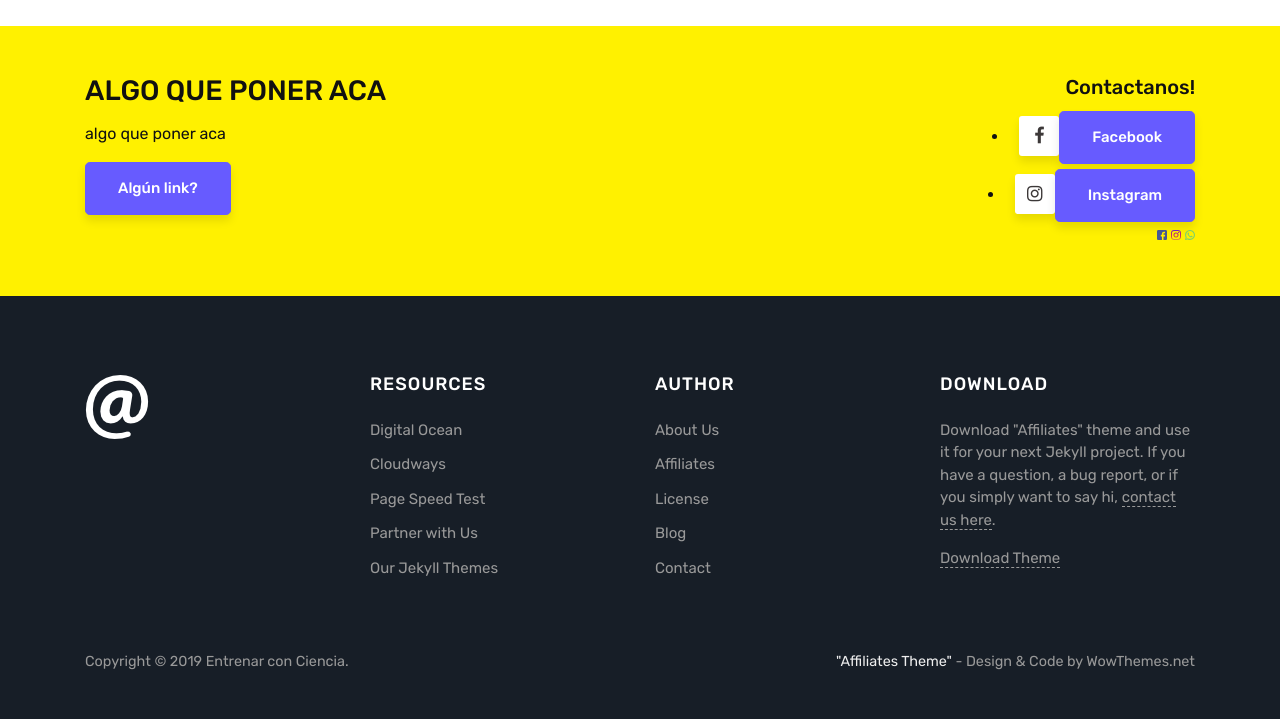
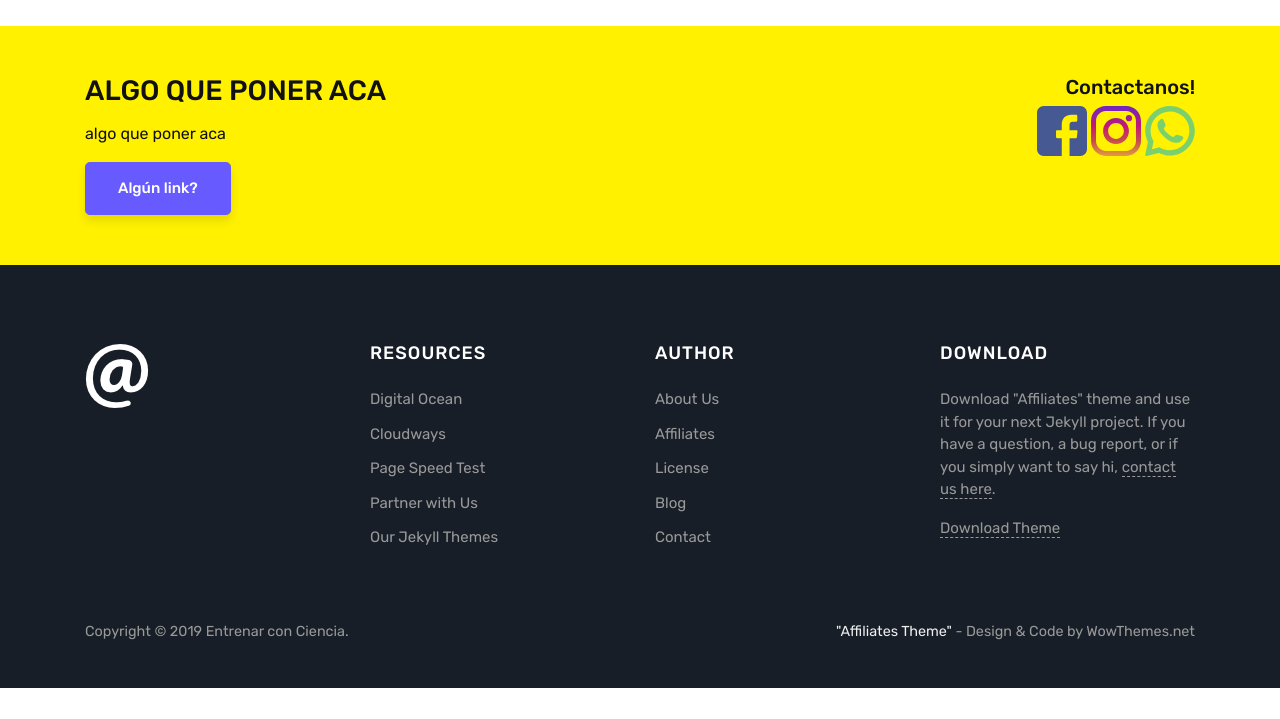
Before and after one commit to msanhueza/alex, a Jekyll site: the page built from index.html, in a window 1280 px wide and 900 px high, scrolled down 2002 px, cut to the strip 181-900 px from the top of the window. Built offline with Jekyll 4.4.1, drawn with Linux system fonts in a browser that asks for light colours; the list of posts is cut into pages by our own code; after the commit the page ends 2871 px from its top, so only the background shows below that.

Commit message:
Update default.html

```diff
--- a/_layouts/default.html
+++ b/_layouts/default.html
@@ -127,12 +127,9 @@
                 <div class="col-md-4 text-right footersocial">
                     <h5>Contactanos!</h5>
 
-                    <li><i class="fa fa-facebook"></i><a class="btn btn-primary btn-lg" href="#">Facebook</a></li>
-                    <li><i class="fa fa-instagram"></i><a class="btn btn-primary btn-lg" href="#">Instagram</a></li>
-
-                    <a href="#"><img src="{{ site.baseurl }}/assets/images/facebook.svg" width="10" height="10" title="Facebook"></a>
-                    <a href="#"><img src="{{ site.baseurl }}/assets/images/instagram.svg" width="10" height="10" title="Instagram"></a>
-                    <a href="#"><img src="{{ site.baseurl }}/assets/images/whatsapp.svg" width="10" height="10" title="Whatsapp"></a>
+                    <a href="https://www.facebook.com/pages/category/Health---Wellness-Website/Entrenar-con-Ciencia-2431184923783303/"><img src="{{ site.baseurl }}/assets/images/facebook.svg" width="50" height="50" title="Facebook"></a>
+                    <a href="https://www.instagram.com/entrenarcon.ciencia/"><img src="{{ site.baseurl }}/assets/images/instagram.svg" width="50" height="50" title="Instagram"></a>
+                    <a href="https://wa.me/+56942984998"><img src="{{ site.baseurl }}/assets/images/whatsapp.svg" width="50" height="50" title="Whatsapp"></a>
 
 
                 </div>
```
